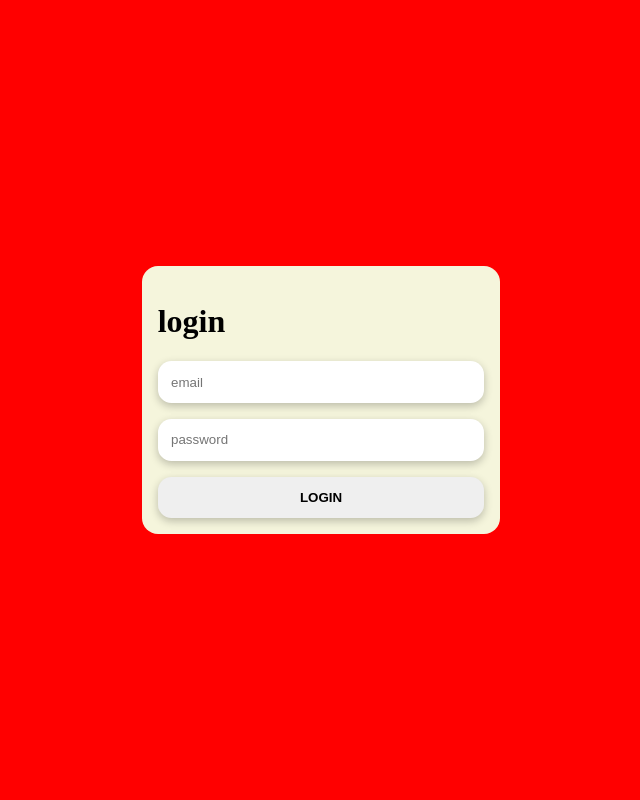
After one commit to oslusarczyk/WdPAI, a PHP site: page /public/views/login.html in a window 1280 px wide. The commit adds this page. Shown: the whole page, without its empty margins (319-959 px from the left). Run offline with PHP 8.4, Linux system fonts and the light colour scheme.

Commit message:
Adding controller and basic login page

```diff
--- /dev/null
+++ b/public/css/style.css
@@ -0,0 +1,60 @@
+body{
+    background-color: red;
+    width: 100vw;
+    height: 100vh;
+    margin: 0;
+}
+
+.flex-row-center-center{
+    display: flex;
+    justify-content: center;
+    align-items: center;
+}
+
+.flex-column-center-center{
+    flex-direction: column;
+    display: flex;
+    justify-content: center;
+    align-items: center;
+}
+
+
+
+.container{
+    background-color: beige;
+    border-radius: 1em;
+    padding: 1em;
+    box-shadow: 1px;
+}
+
+form{
+    gap: 1em;
+}
+
+form > input, form > button, form> textarea{
+    width: 300px;
+    border: 0 solid black;
+    border-radius: 1em;
+    padding: 1em;
+    box-shadow: rgba(0, 0, 0, 0.24) 0px 3px 8px;
+}
+
+button{
+    box-sizing: content-box;
+    font-weight: 800;
+}
+
+nav{
+    background-color: #fff;
+    width: 1000px;
+    height: 100px;
+    display: flex;
+    justify-content: center;
+    align-items: center;
+    position: fixed;
+    top:0;
+    left: 0;
+}
+
+a{
+}
--- /dev/null
+++ b/public/views/login.html
@@ -0,0 +1,24 @@
+<!DOCTYPE html>
+<html lang="en">
+<head>
+    <meta charset="UTF-8">
+    <meta http-equiv="X-UA-Compatible" content="IE=edge">
+    <meta name="viewport" content="width=device-width, initial-scale=1.0">
+    <link rel="stylesheet" href="public/css/style.css">
+    <title>Document</title>
+</head>
+<body class='flex-row-center-center'>
+
+    <div class="container">
+        <h1>login</h1>
+
+        <form class='flex-column-center-center'>
+            <input type="email" placeholder="email">
+            <input type="password" placeholder="password">
+            <button type="submit">LOGIN</button>
+        </form>
+    </div>
+
+
+</body>
+</html>
```
Also changed, not shown: index.php (+10 -1 lines), public/views/dashboard.html (added, +20 -0 lines), src/controllers/AppController.php (added, +19 -0 lines).
